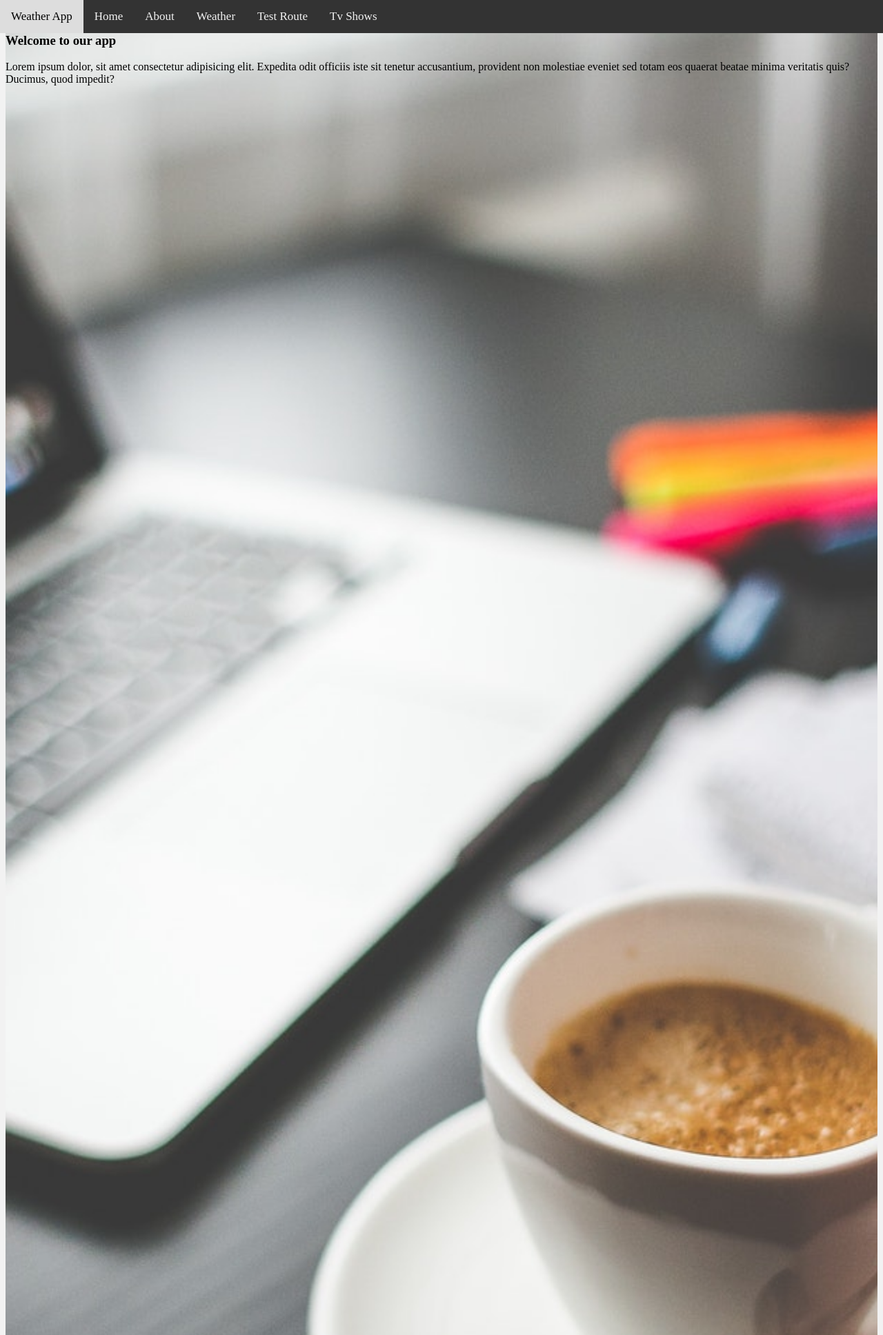
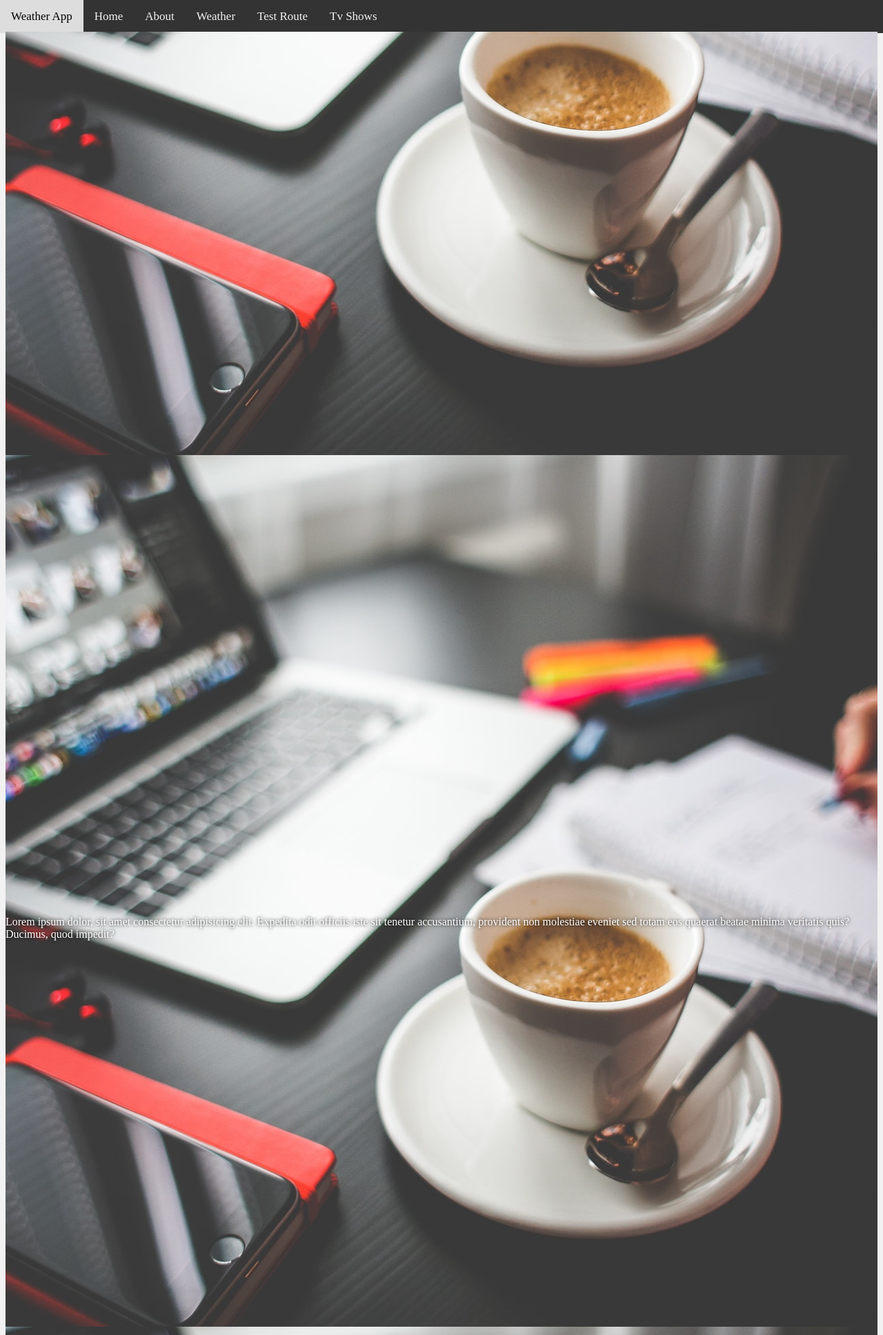
Before and after one commit to Tsokis/Fullstack-Node-Application, a Node server app: page / in a window 1280 px wide. Shown: the top 1936 px of the page at 69% size. Run offline with Node 20, Linux system fonts and the light colour scheme; some libraries are stand-ins or nearby versions.

Commit message:
home,about,fouter style changes

```diff
--- a/app/public/css/main.css
+++ b/app/public/css/main.css
@@ -56,33 +56,69 @@
 
 /** home header section style **/
 .header {
-    margin: 7px 5px;
+    margin-top: 25px;
     text-align: center;
     font-size: 1.1rem;
 }
-.parallax {
-    /* The image used */
-    background-image: url("../imgs/coffee1.jpeg");
-    /* Set a specific height */
+
+/*parallax scrolling effect */
+.wrapper2 {
+    /* The height needs to be set to a fixed value for the effect to work.
+   * 100vh is the full height of the viewport. */
     height: 100vh;
-    width: 100% !important;
-    /* Create the parallax scrolling effect */
-    background-attachment: fixed;
-    left: 0px;
-    right: 0px;
-    background-position: center;
-    background-repeat: no-repeat;
-    background-size: cover;
+    /* The scaling of the images would add a horizontal scrollbar, so disable x overflow. */
+    overflow-x: hidden;
+    /* Enable scrolling on the page. */
+    overflow-y: auto;
+    /* Set the perspective to 2px. This is essentailly the simulated distance from the viewport to transformed objects.*/
+    perspective: 3px;
 }
+
+.p {
+    /* Needed for children to be absolutely positioned relative to the parent. */
+    position: relative;
+    /* The height of the container. Must be set, but it doesn't really matter what the value is. */
+    height: 100vh;
+
+    /* For text formatting. */
+    display: flex;
+    align-items: center;
+    justify-content: center;
+    color: white;
+    text-shadow: 0 0 5px #000;
+}
+
+.parallax::after {
+    /* Display and position the pseudo-element */
+    content: " ";
+    position: absolute;
+    top: 0;
+    right: 0;
+    bottom: 0;
+    left: 0;
+
+    /* Move the pseudo-element back away from the camera,
+   * then scale it back up to fill the viewport.
+   * Because the pseudo-element is further away, it appears to move more slowly, like in real life. */
+    transform: translateZ(-1px) scale(1.5);
+    /* Force the background image to fill the whole element. */
+    background-size: 100%;
+    /* Keep the image from overlapping sibling elements. */
+    z-index: -1;
+}
+
+/* The styling for the static div. */
 .static {
-     background-color: #333;
-     box-sizing: border-box;
-     width: 100%;
-     height: 100px;
-     /* margin-bottom: 80px; */
-     padding: 0px;
-     color: white;
-     /* border: 10px solid blue; */
+    background:#7F7FFF;
+}
+
+/* Sets the actual background images to adorable kitties. This part is crucial. */
+.bg1::after {
+    background-image: url('/imgs/coffee1.jpeg');
+}
+
+.bg2::after {
+    background-image: url('/imgs/progr.png');
 }
 
 /** about section style **/
--- a/app/views/pages/about.ejs
+++ b/app/views/pages/about.ejs
@@ -11,11 +11,6 @@
                 <div class="flip-card-inner">
                     <div class="flip-card-front">
                         <img src="imgs/coffee1.jpeg"  style="width:100%;">
-                    </div>
-                    <div class="flip-card-back">
-                        <h1>Nik Ntaf</h1>
-                        <p>Full stack software engineer & data analyst</p>
-                        <p>mou aresoun</p>
                     </div>
                 </div>
             </div>
--- a/app/views/pages/home.ejs
+++ b/app/views/pages/home.ejs
@@ -7,19 +7,17 @@
         <div class="header">
             home
         </div>
-            <div class="parallax">
-                <h3>Welcome to our app</h3>
+        <div class="wrapper2">
+            <div class="p parallax bg1">
             <p>Lorem ipsum dolor, sit amet consectetur adipisicing elit. Expedita odit officiis iste sit tenetur accusantium, provident non molestiae eveniet sed totam eos quaerat beatae minima veritatis quis? Ducimus, quod impedit?</p>
             </div>
-            <div class="static">
-                <h3>Welcome to our app</h3>
+            <div class="p static">
             <p>Lorem ipsum dolor, sit amet consectetur adipisicing elit. Expedita odit officiis iste sit tenetur accusantium, provident non molestiae eveniet sed totam eos quaerat beatae minima veritatis quis? Ducimus, quod impedit?</p>
             </div>
-            <div class="parallax">
-                <h3>Welcome to our app</h3>
+            <div class="p parallax bg2">
             <p>Lorem ipsum dolor, sit amet consectetur adipisicing elit. Expedita odit officiis iste sit tenetur accusantium, provident non molestiae eveniet sed totam eos quaerat beatae minima veritatis quis? Ducimus, quod impedit?</p>
             </div>
-
+        </div>
 
         <div class="test">
             sdadsdadasa
--- a/app/views/pages/test.ejs
+++ b/app/views/pages/test.ejs
@@ -30,9 +30,6 @@
     </main>
 </div>
 
-
-
-
     <% include ../partials/footer %>
     <% include ../partials/domscripts %>
     <% include ../partials/test %>
--- a/app/views/partials/footer.ejs
+++ b/app/views/partials/footer.ejs
@@ -1,3 +1,3 @@
 <footer class="footer">
-    <p>2018 &copy; Nikos Ntafopoulos&Spyros Papazisis powered by Node.js</p>
+    <p>2018 &copy; Nikos Ntafopoulos powered by Node.js</p>
 </footer>
```
Also changed, not shown: other parts of app/public/css/main.css (+0 -41 lines), app/public/imgs/progr.png (added).
